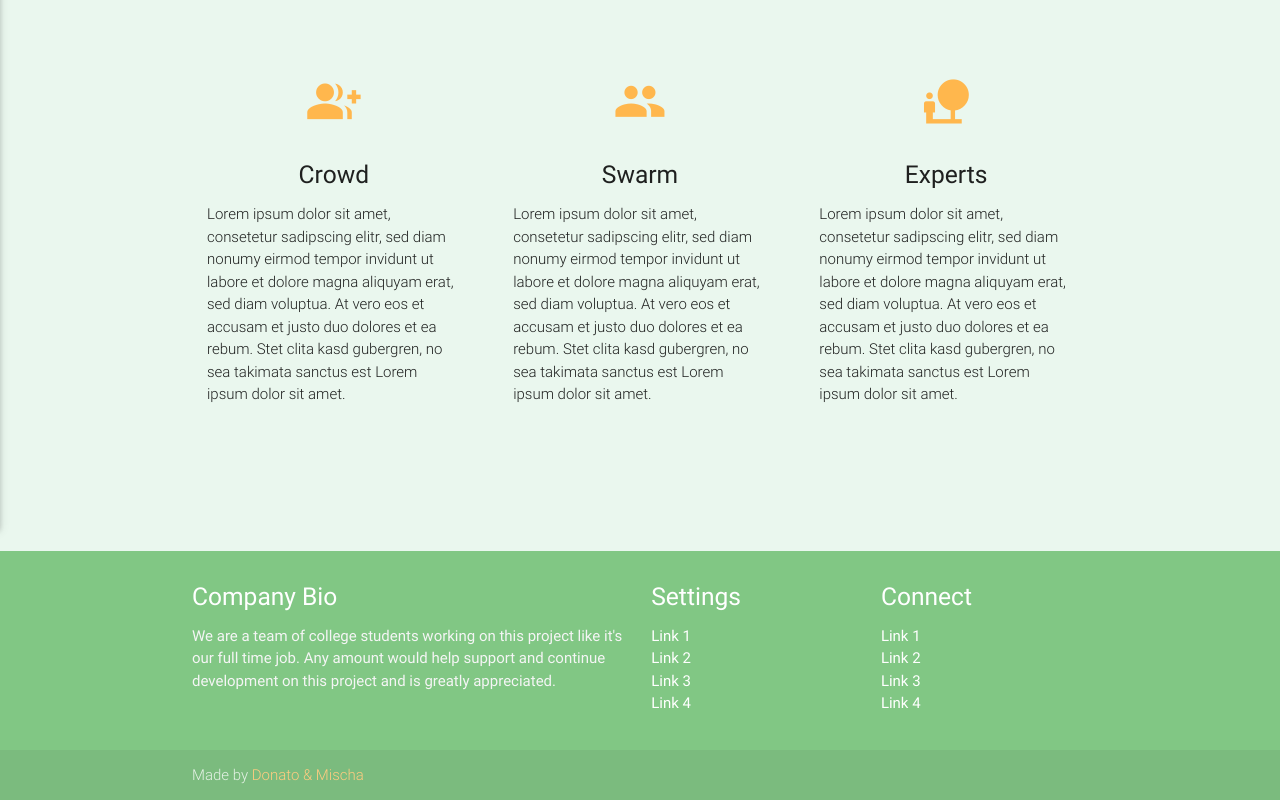
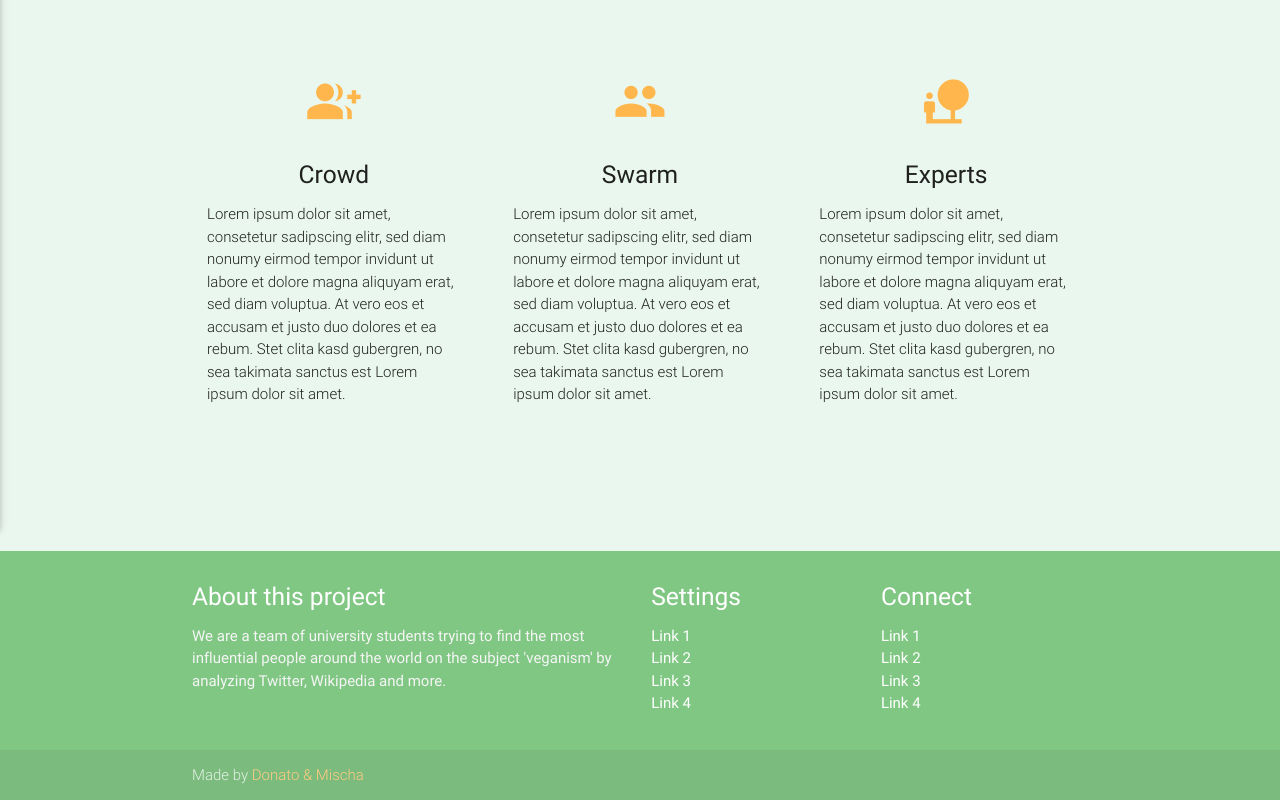
Before and after one commit to mischamischa/coolhunting, a plain HTML site: page index.html in a window 1280 px wide. Shown: the part 331-1131 px from the top of the page. Drawn offline with nearby package versions, Linux system fonts and the light colour scheme.

Commit message:
minor changes

```diff
--- a/index.html
+++ b/index.html
@@ -96,8 +96,8 @@
     <div class="container">
       <div class="row">
         <div class="col l6 s12">
-          <h5 class="white-text">Company Bio</h5>
-          <p class="grey-text text-lighten-4">We are a team of college students working on this project like it's our full time job. Any amount would help support and continue development on this project and is greatly appreciated.</p>
+          <h5 class="white-text">About this project</h5>
+          <p class="grey-text text-lighten-4">We are a team of university students trying to find the most influential people around the world on the subject 'veganism' by analyzing Twitter, Wikipedia and more.</p>
 
 
         </div>
```
